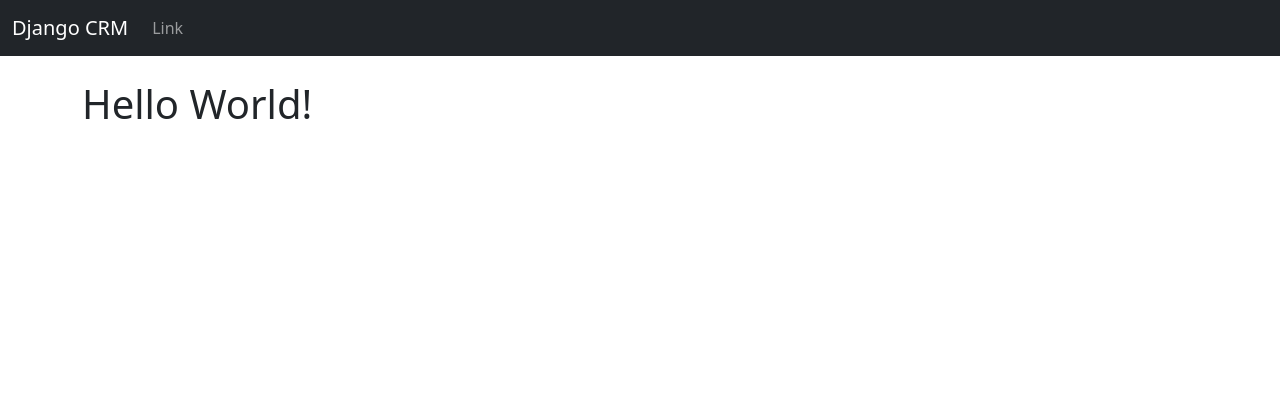
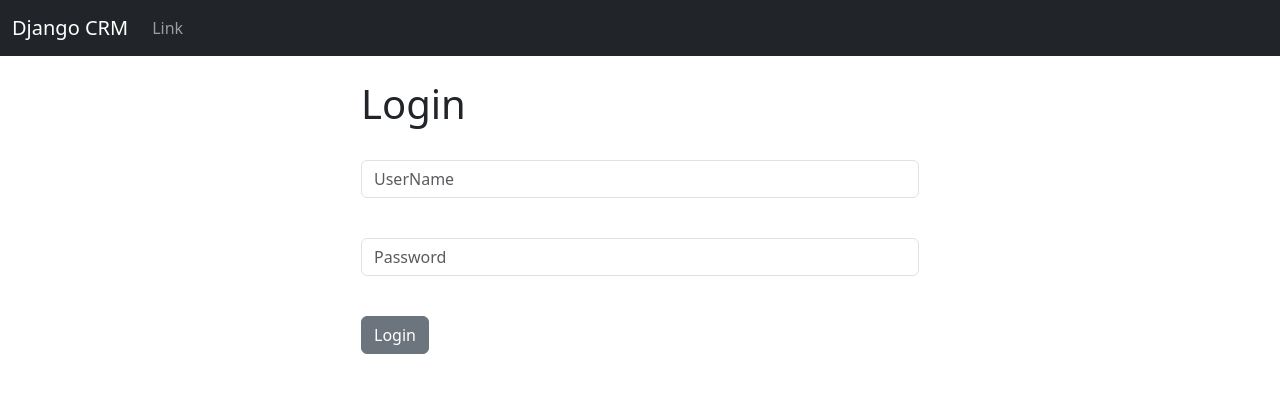
Before and after one commit to asayda01/Django-CRM, a Django app: page / in a window 1280 px wide. Shown: the top 393 px of the page. Run offline with Django 5.2, Linux system fonts and the light colour scheme.

Commit message:
bolum 6 tamamlandi

```diff
--- a/website/templates/base.html
+++ b/website/templates/base.html
@@ -10,6 +10,15 @@
     {% include 'navbar.html' %}
     <div class="container">
       <br/>
+      {% if messages %}
+        {% for message in messages %}
+
+          <div class="alert alert-warning alert-dismissible fade show" role="alert">
+            {{message}}
+            <button type="button" class="btn-close" data-bs-dismiss="alert" aria-label="Close"></button>
+          </div>
+        {% endfor %}
+      {% endif %}
       {% block content %}
       {% endblock %}
     </div>
--- a/website/templates/home.html
+++ b/website/templates/home.html
@@ -6,9 +6,39 @@
     <meta charset="UTF-8">
     <title>Hello World!</title>
 </head>
-<body>
-    <h1>Hello World!</h1>
-</body>
+<div class="col-md-6 offset-md-3">
+    {% if user.is_authenticated %}
+    <h1> Hello World ! </h1>
+
+    {% else %}
+
+    <body>
+        <h1>Login</h1>
+        <br/>
+
+        <form method="POST" action="{% url 'home'%}">
+              {% csrf_token %}
+            <form>
+              <div class="mb-3">
+
+                <input type="text" class="form-control" name="username", placeholder="UserName" required>
+
+              </div>
+
+                <br/>
+              <div class="mb-3">
+                <input type="password" class="form-control" name="password", placeholder="Password" required>
+              </div>
+
+                <br/>
+              <button type="submit" class="btn btn-secondary">Login</button>
+
+            </form>
+
+        </form>
+    </body>
+    {% endif %}
+    </div>
 </html>
 
 {% endblock %}
--- a/website/urls.py
+++ b/website/urls.py
@@ -3,4 +3,6 @@ from . import views
 
 urlpatterns = [
     path('', views.home, name="home"),
+    # path('login/', views.login_user, name="login"),
+    # path('logout/', views.logout_user, name="logout"),
 ]
--- a/website/views.py
+++ b/website/views.py
@@ -1,5 +1,35 @@
-from django.shortcuts import render
+from django.shortcuts import render, redirect
+from django.contrib.auth import authenticate, login, logout
+from django.contrib import messages
 
 
 def home(request):
-    return render(request, 'home.html', {})
+
+    # Check to see if logging in
+
+    if request.method == "POST":
+        username = request.POST["username"]
+        password = request.POST["password"]
+
+        # Authenticate
+        user = authenticate(request, username=username, password=password)
+
+        if user is not None:
+            login(request, user)
+            messages.success(request, "You have been login successfully")
+            return redirect("home")
+
+        else:
+            messages.success(request, "There was an error while logging in try agian")
+            return redirect("home")
+
+    else:
+        return render(request, 'home.html', {})
+
+
+def login_user(request):
+    pass
+
+
+def logot_user(request):
+    pass
```
